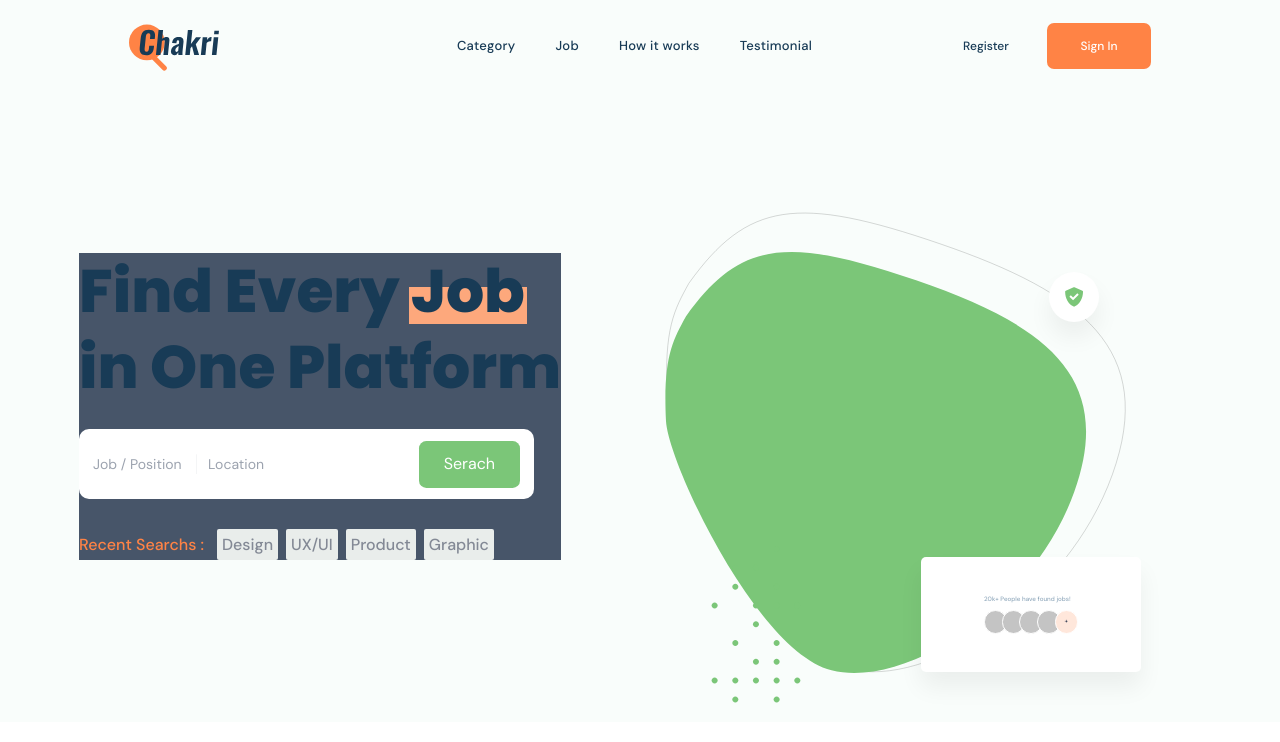
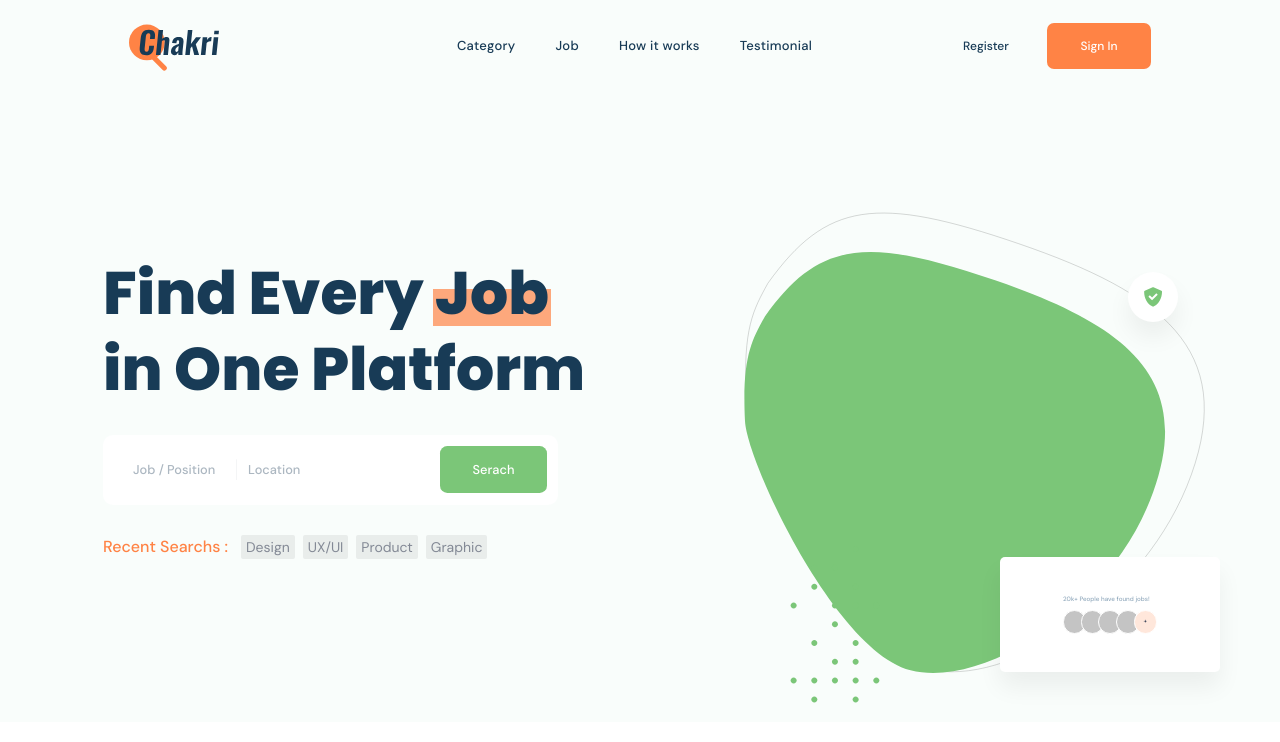
Before and after one commit to GitHubOshin/Chakri, a React (Create React App) app: page / in a window 1280 px wide. Shown: the top 742 px of the page. Built offline with nearby package versions, Linux system fonts and the light colour scheme.

Commit message:
Update SearchingFirstPage.js

```diff
--- a/src/components/firstPage/SearchingFirstPage.js
+++ b/src/components/firstPage/SearchingFirstPage.js
@@ -1,26 +1,26 @@
 function SearchingFirstPage() {
   function Tag(props) {
     return (
-      <span className="px-[5px] pt-[4px] pb-[3px] text-grey bg-grey007 rounded-[2px] font-dmSans font-medium">
+      <span className="h-fit pt-[2px] pb-[1px] px-[5px]  text-grey text-[14px] bg-grey007 rounded-[2px] font-dmSans font-normal">
         {props.text}
       </span>
     )
   }
 
   return (
-    <div className=" mobileS:bg-slate-600 screen1280:flex screen1280:items-center screen1280:justify-end laptop:pr-[70px] laptop:h-[840px] laptop:w-[960px]">
-      <div className="mobileS:w-fit mobileS:h-fit mobileS:px-[10px] screen1280:px-0 flex flex-col mobileS:mt-[50.02px] mobileS:gap-[24px] screen1280:mt-0 screen1280:w-fit">
-        <h1 className="relative w-fit z-0 text-darkBlue font-poppins mobileS:ml-[20px] screen1280:ml-0 mobileS:text-[30px] mobileS:leading-[40px] laptop:leading-[100px] laptop:text-[80px] screen1280:text-[60px] screen1280:leading-[76px] font-extrabold">
+    <div className="screen1280:flex screen1280:items-center screen1280:justify-end laptop:pr-[70px] laptop:h-[840px] laptop:w-[960px] screen1280:w-[640px] screen1280:h-[630px] screen1280:pr-[55px]">
+      <div className="mobileS:w-fit mobileS:h-fit mobileS:px-[10px] screen1280:px-0 flex flex-col mobileS:mt-[50.02px] mobileS:gap-[24px] screen1280:gap-[28px] laptop:gap-[40px] screen1280:mt-0 screen1280:w-fit">
+        <h1 className="relative w-fit z-0 text-darkBlue font-poppins mobileS:ml-[20px] screen1280:ml-0 mobileS:text-[30px] mobileS:leading-[40px] laptop:leading-[100px] laptop:text-[80px] screen1280:text-[60px] screen1280:leading-[76px] font-extrabold ">
           Find Every Job
           <br />
           in One Platform
-          <div className="absolute z-[-1] mobileS:top-[20.5px] mobileS:right-[67px] mobile:right-[83px] laptop:right-[43px] laptop:top-[40px] screen1280:top-[34px] screen1280:right-[34px] screen1280:w-[118.21px] screen1280:h-[37px] screen1280: mobileS:w-[61.21px] mobileS:h-[12.74px] laptop:w-[161px] laptop:h-[51.29px]  bg-apricot"></div>
+          <div className="absolute z-[-1] mobile:top-[20.5px] mobile:right-[16px] laptop:right-[43px] laptop:top-[40px] screen1280:top-[34px] screen1280:right-[34px] screen1280:w-[118.21px] screen1280:h-[37px] screen1280: mobileS:w-[61.21px] mobileS:h-[12.74px] laptop:w-[161px] laptop:h-[51.29px]  bg-apricot"></div>
         </h1>
-        <div className="w-full font-dmSans flex flex-col mobileS:items-center screen1280:items-start mobileS:gap-[16px] screen1280:gap-[30px]">
-          <div className="flex items-center justify-between mobileS:w-full screen1280:w-[455px] laptop:w-[600px] laptop:h-[88px]  bg-white shadow-[0_10px_20px_40px_rgba(195, 199, 197, 0.1)] rounded-[10px] mobileS:h-[70px] mobileS:py-[11.68px] mobileS:px-[14px]">
-            <div className="flex justify-between mobileS:w-[183.04px]">
+        <div className="mobile:w-[355px] screen1280:w-full  font-dmSans flex flex-col mobileS:items-center screen1280:items-start mobileS:gap-[16px] screen1280:gap-[30px]">
+          <div className="font-dmSans font-bold flex items-center justify-between mobileS:w-full screen1280:w-[455px] laptop:w-[600px] laptop:h-[88px]  bg-white shadow-[0_10px_20px_40px_rgba(195, 199, 197, 0.1)] rounded-[10px] mobileS:h-[70px] mobileS:py-[11.68px] mobileS:px-[14px] screen1280:pr-[11px] screen1280:pl-[30px] laptop:pr-[12px] laptop:pl-[40px]">
+            <div className="flex justify-between mobileS:w-[183.04px] laptop:w-[254px]">
               <input
-                className="mobileS:w-[92px] mobileS:h-[21px] laptop:w-[106px] mobileS:text-[14px]"
+                className="mobileS:w-[92px] mobileS:h-[21px] laptop:w-[106px] mobileS:text-[14px] placeholder:text-grey003 screen1280:text-[12.8px] screen1280:font-medium laptop:font-bold laptop:text-[16px]"
                 placeholder="Job / Position"
               />
               <img
@@ -29,23 +29,23 @@ function SearchingFirstPage() {
                 className="mobileS:h-[20.53px]"
               />
               <input
-                className="mobileS:w-[68px] mobileS:h-[21px] mobileS:text-[14px]"
+                className="mobileS:w-[68px] mobileS:h-[21px] mobileS:text-[14px] placeholder:text-grey003 screen1280:text-[12.8px] screen1280:font-medium laptop:font-bold laptop:text-[16px]"
                 placeholder="Location"
               />
             </div>
-            <button className="h-full text-white bg-green mobileS:rounded-[7.29px] mobileS:w-[101.29px] laptop:w-[139px] laptop:h-[64px]">
+            <button className="h-full text-white bg-green mobileS:rounded-[7.29px] mobileS:w-[101.29px] screen1280:w-[107px] laptop:w-[139px] laptop:h-[64px] screen1280:text-[12.8px] screen1280:font-medium laptop:font-bold laptop:text-[16px]">
               Serach
             </button>
           </div>
           <div className="flex gap-[13px] items-center">
-            <span className="text-orange mobileS:text-[12px] mobile:text-[16px] font-dmSans font-medium">
+            <span className="text-orange  mobile:text-[16px] font-dmSans font-medium">
               Recent Searchs :
             </span>
             <div className="flex gap-[8px]">
               <Tag text="Design" />
               <Tag text="UX/UI" />
               <Tag text="Product" />
-              <span className="px-[5px] pt-[4px] pb-[3px] text-grey bg-grey007 rounded-[2px] font-dmSans font-medium mobileS:hidden screen1280:inline">
+              <span className="h-fit pt-[2px] pb-[1px] px-[5px] text-grey text-[14px] bg-grey007 rounded-[2px] font-dmSans font-normal mobileS:hidden screen1280:inline">
                 Graphic
               </span>
             </div>
```
